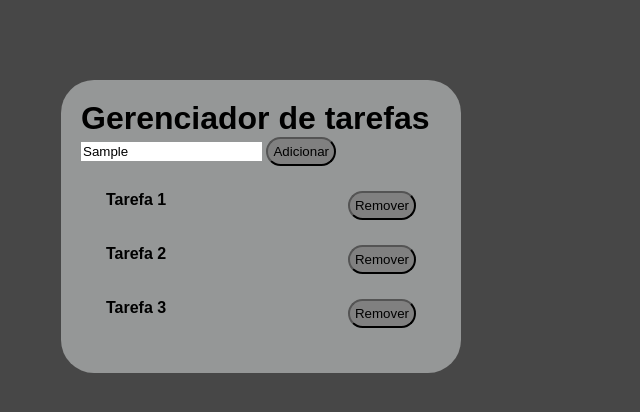
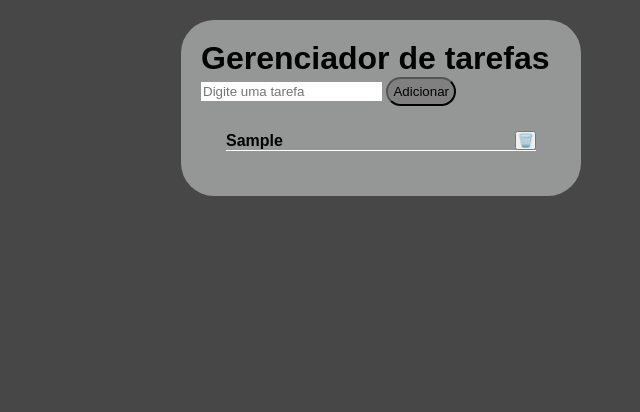
Before and after one commit to AllanRibeiroo/gerenciador-tarefas-electron, an Electron app: page src/pages/index.html in a window 800 px wide. Both pictures are taken after typing "Sample" into the empty fields and a click on the button "Adicionar". Shown: the whole page, without its empty margins (19-659 px from the left). Drawn offline with Linux system fonts and the light colour scheme.

Commit message:
fazendo mudanças no script

```diff
--- a/src/js/script.js
+++ b/src/js/script.js
@@ -1,9 +1,35 @@
 function addTask() {
-
+    // Pega o input
     var input = document.getElementById("input-tarefa")
-    console.log(input.value)
-
-   // alert("Função de adicionar tarefa")
 
 
+    //alert("Função de adicionar tarefa")
+
+    // Pegar o valor do input
+    var inputValue = input.value;
+
+    // Limpar o input
+    input.value = "";
+
+    var list = document.getElementById("A-minha-Lista-de-tarefas")
+
+    // Criar um elemento li
+    var li = document.createElement("li")
+
+    // Adicionar o LI na lista de tarefas
+    list.appendChild(li)
+
+    // Adicionar o valor do INPUT para a LI
+
+    // li.innerText = inputValue;
+    // li.innerHTML = "A tarefa <button>Excluir</button>";
+    // li.innerHTML = inputValue + "<button>Excluir</button>"
+    li.innerHTML = ` ${inputValue}<button onclick = "this.parentElement.remove()" >🗑️</button> `;
+    li.onclick = function() {
+        li.className = "tarefa-completa";
+    }
+
+
+    console.log(inputValue)
+
 }
--- a/src/pages/index.html
+++ b/src/pages/index.html
@@ -22,19 +22,7 @@
             Adicionar
         </button>
 
-        <ul>
-            <li>
-                Tarefa 1
-                <button class="remover" >Remover</button>
-            </li>
-            <li>
-                Tarefa 2
-                <button class="remover">Remover</button>
-            </li>
-            <li>
-                Tarefa 3
-                <button class="remover">Remover</button>
-            </li>
+        <ul id="A-minha-Lista-de-tarefas">
 
 
         </ul>
--- a/src/styles/styles.css
+++ b/src/styles/styles.css
@@ -17,7 +17,7 @@ body {
 div {
     background-color: rgb(149, 151, 151);
     max-width: 400px;
-    margin: 60px;
+    margin: auto;
     padding: 20px;
     border-radius: 33px;
 }
@@ -37,7 +37,7 @@ input {
 .remover {
     background-color: gray;
     font-family: Arial;
-    padding: 5px;
+    padding: 6px;
     border-radius: 23px;
 }
 
@@ -49,8 +49,14 @@ li{
     margin: 25px;
     font-weight: bold;
     list-style: none;
-
+    align-items: center;
+    border-bottom: 1px solid white;
     display: flex;
     justify-content: space-between;
 
 }
+.tarefa-completa{
+    color: aqua; /* Cor do texto */
+    text-decoration: line-through; /* Texto riscado */
+
+}
```
